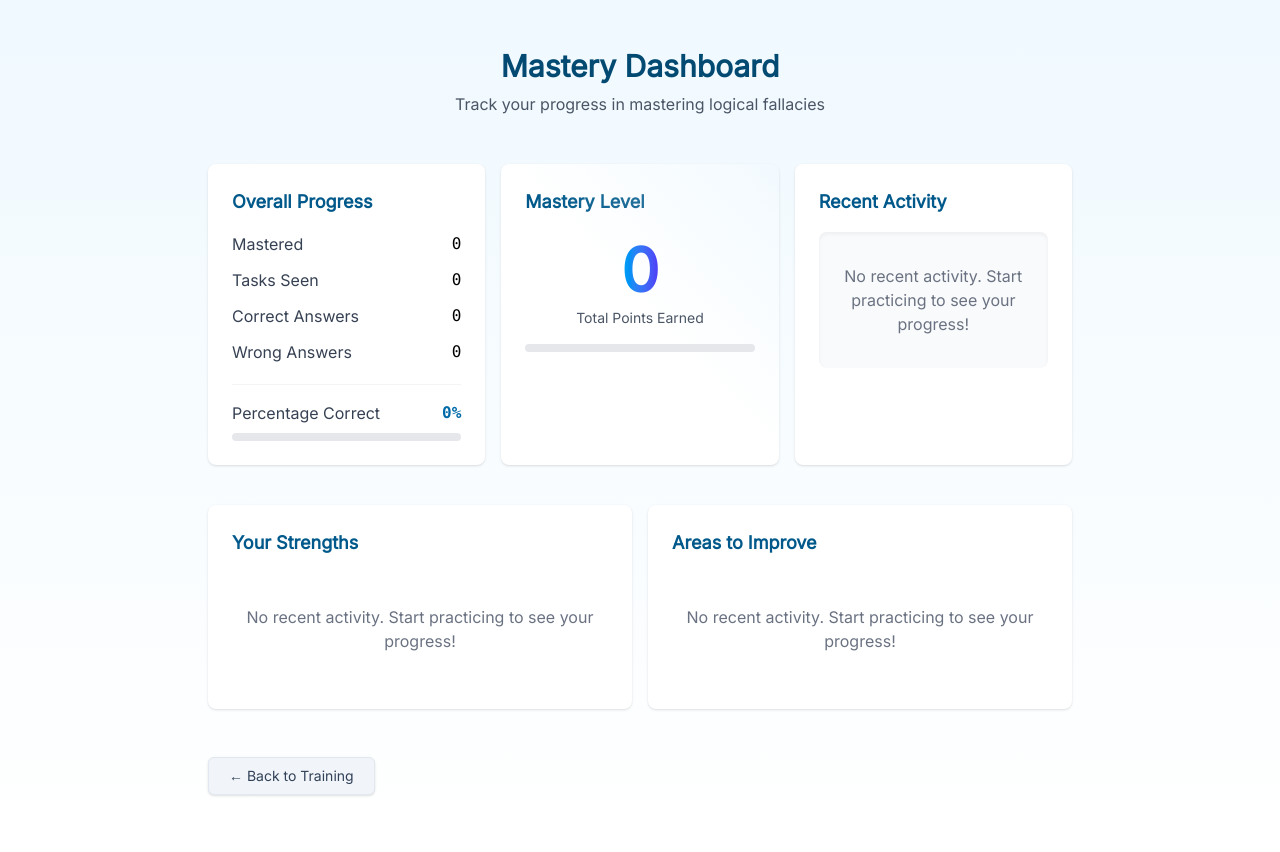
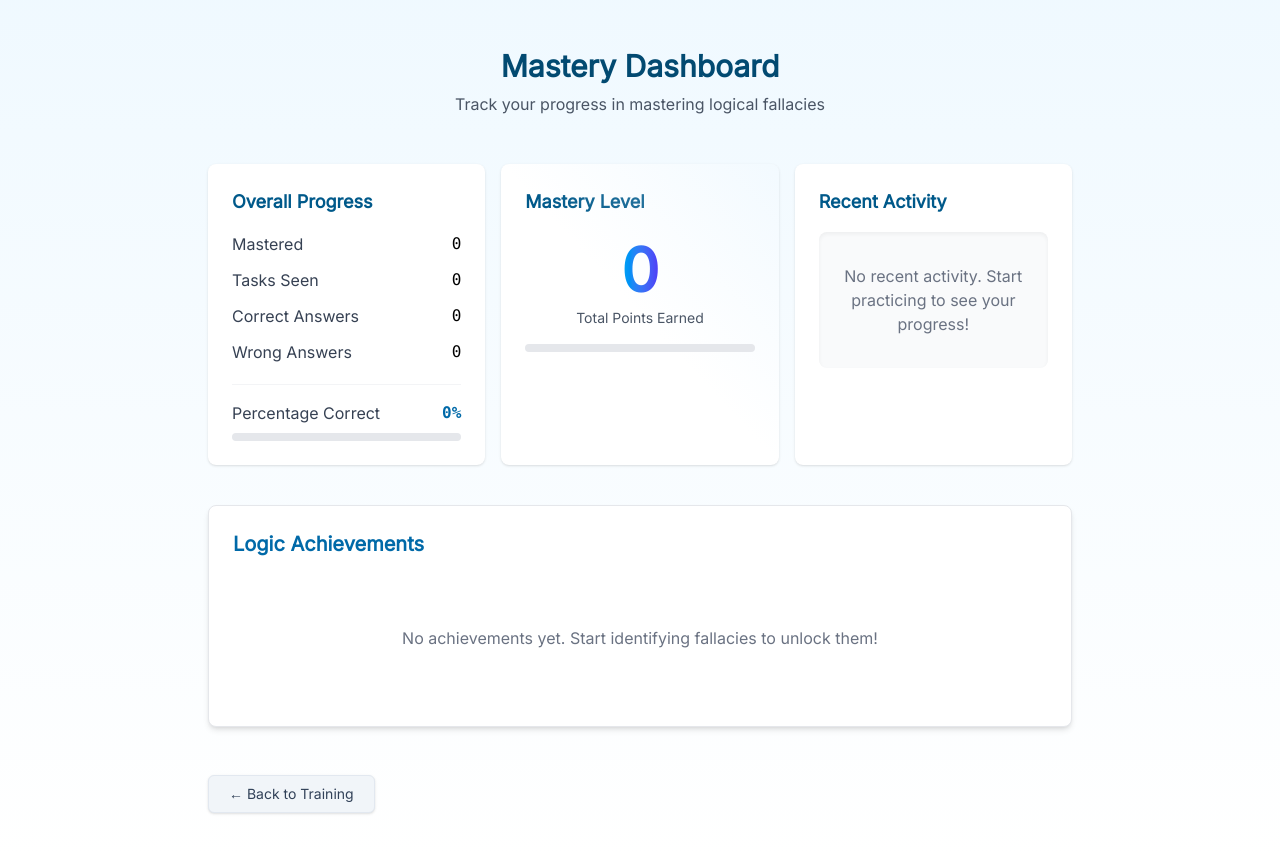
Before and after one commit to skyfortress/logic, a Next.js app: page /en/mastery in a window 1280 px wide. Shown: the top 852 px of the page. Built offline with nearby package versions, Linux system fonts and the light colour scheme.

Commit message:
feat: implement MasteredFallacyCards component and update Dashboard layout; add achievement localization

```diff
--- a/src/components/Dashboard.tsx
+++ b/src/components/Dashboard.tsx
@@ -7,6 +7,7 @@ import Button from '@/components/Button';
 import MasteryLevel from '@/components/MasteryLevel';
 import { SessionActivity } from '@/components/SessionActivity';
 import { OverallProgress } from '@/components/OverallProgress';
+import MasteredFallacyCards from '@/components/MasteredFallacyCards';
 
 export default function Dashboard({ lang, dictionary }: {
   lang: Locale;
@@ -32,24 +33,8 @@ export default function Dashboard({ lang, dictionary }: {
         </div>
     </div>
 
-    <div className="grid grid-cols-1 md:grid-cols-2 gap-4 mt-4">
-        <div className="bg-white rounded-lg shadow p-6">
-        <h2 className="font-semibold text-lg text-sky-800 mb-4">
-            {masteryDashboard.strongestFallacies}
-        </h2>
-        <div className="text-gray-500 text-center py-8">
-            {masteryDashboard.noActivity}
-        </div>
-        </div>
-
-        <div className="bg-white rounded-lg shadow p-6">
-        <h2 className="font-semibold text-lg text-sky-800 mb-4">
-            {masteryDashboard.weakestFallacies}
-        </h2>
-        <div className="text-gray-500 text-center py-8">
-            {masteryDashboard.noActivity}
-        </div>
-        </div>
+    <div className="grid grid-cols-1 gap-4 mt-4">
+        <MasteredFallacyCards dictionary={dictionary} lang={lang} />
     </div>
     </>
   );
--- a/src/components/FallacyTrainer.tsx
+++ b/src/components/FallacyTrainer.tsx
@@ -28,7 +28,8 @@ import {
   resetAnswerState,
   showMasteryDialog,
   hideMasteryDialog,
-  endCurrentSession
+  endCurrentSession,
+  MASERY_COUNT
 } from '../state/slices/fallacyTrainerSlice';
 import { FallacyResponse } from '@/pages/api/fallacy';
 import { Fallacy, EvaluationResponse } from '@/pages/api/types';
@@ -52,7 +53,7 @@ export default function FallacyTrainer({ dictionary, lang }: { dictionary: Dicti
   } = useAppSelector(state => state.fallacyTrainer);
 
   const isFallacyMastered = (fallacyType: string): boolean => {
-    return (fallacyMasteries[fallacyType] || 0) == 1;
+    return (fallacyMasteries[fallacyType] || 0) >= MASERY_COUNT;
   }
 
   const fetchNextFallacy = useCallback(async (forceReset = false) => {
--- /dev/null
+++ b/src/components/MasteredFallacyCards.tsx
@@ -0,0 +1,123 @@
+import { useAppSelector } from '@/state/hooks';
+import { Locale } from '@/i18n/settings';
+import { Dictionary } from './types';
+import { MASERY_COUNT } from '@/state/slices/fallacyTrainerSlice';
+
+interface MasteredFallacyCardsProps {
+  dictionary: Dictionary;
+  lang: Locale;
+}
+
+export default function MasteredFallacyCards({ dictionary, lang }: MasteredFallacyCardsProps) {
+  const { fallacyMasteries } = useAppSelector(state => state.fallacyTrainer);
+
+  if (Object.keys(fallacyMasteries).length === 0) {
+    return (
+      <div className="bg-white rounded-lg shadow-md p-6 border border-gray-200">
+        <h2 className="font-bold text-xl text-sky-700 mb-4">
+          {dictionary.masteryDashboard.achievements}
+        </h2>
+        <div className="flex justify-center items-center h-32">
+          <p className="text-gray-500 text-center">
+            {dictionary.masteryDashboard.noAchievements}
+          </p>
+        </div>
+      </div>
+    );
+  }
+
+  return (
+    <div className="bg-white rounded-lg shadow-md p-6 border border-gray-200">
+      <h2 className="font-bold text-xl text-sky-700 mb-4">
+        {dictionary.masteryDashboard.achievements}
+      </h2>
+      <div className="grid grid-cols-1 sm:grid-cols-2 md:grid-cols-3 gap-4">
+        {Object.keys(fallacyMasteries).map((fallacy, index) => {
+          const masteryCount = fallacyMasteries[fallacy];
+          const isMastered = masteryCount >= MASERY_COUNT;
+          const isLocked = masteryCount === 0;
+
+          return (
+            <div
+              key={index}
+              className={`relative overflow-hidden rounded-lg border ${
+                isMastered
+                  ? 'bg-gradient-to-br from-emerald-50 to-emerald-100 border-emerald-300 shadow-sm'
+                  : isLocked
+                    ? 'bg-gradient-to-br from-gray-50 to-gray-100 border-gray-300 opacity-75'
+                    : 'bg-gradient-to-br from-sky-50 to-indigo-100 border-sky-200'
+              }`}
+            >
+              <div className="absolute top-0 right-0">
+                {isMastered && (
+                  <div className="bg-emerald-500 text-xs font-medium text-white px-2 py-1 rounded-bl-md">
+                    {dictionary.masteryDashboard.masterBadge}
+                  </div>
+                )}
+              </div>
+
+              {isLocked && (
+                <div className="absolute inset-0 bg-white bg-opacity-50 flex items-center justify-center z-10">
+                  <div className="text-center">
+                    <svg xmlns="http://www.w3.org/2000/svg" className="h-10 w-10 mx-auto text-gray-400" fill="none" viewBox="0 0 24 24" stroke="currentColor">
+                      <path strokeLinecap="round" strokeLinejoin="round" strokeWidth={2} d="M12 15v2m-6 4h12a2 2 0 002-2v-6a2 2 0 00-2-2H6a2 2 0 00-2 2v6a2 2 0 002 2zm10-10V7a4 4 0 00-8 0v4h8z" />
+                    </svg>
+                    <p className="text-sm mt-2 text-gray-500">{dictionary.masteryDashboard.locked}</p>
+                  </div>
+                </div>
+              )}
+
+              <div className="p-4">
+                <h3 className={`font-bold text-lg mb-1 ${isMastered ? 'text-emerald-700' : 'text-gray-800'}`}>
+                  {fallacy}
+                </h3>
+
+                <div className="mt-3">
+                  <div className="h-2 w-full bg-gray-200 rounded-full overflow-hidden">
+                    <div
+                      className={`h-full rounded-full ${
+                        isMastered ? 'bg-emerald-500' : 'bg-sky-600'
+                      }`}
+                      style={{
+                        width: `${Math.min(100, (masteryCount / MASERY_COUNT) * 100)}%`,
+                        transition: 'width 0.5s ease-in-out'
+                      }}
+                    />
+                  </div>
+
+                  <div className="flex justify-between items-center mt-1">
+                    <span className="text-xs font-medium text-gray-500">
+                      {dictionary.masteryDashboard.progress}: {masteryCount}/{MASERY_COUNT}
+                    </span>
+                    {!isMastered && !isLocked && (
+                      <span className="text-xs font-medium text-sky-600">
+                        {dictionary.masteryDashboard.remaining.replace('{count}', String(MASERY_COUNT - masteryCount))}
+                      </span>
+                    )}
+                    {isMastered && (
+                      <span className="text-xs font-medium text-emerald-600">
+                        {dictionary.masteryDashboard.completed}
+                      </span>
+                    )}
+                  </div>
+                </div>
+
+                <div className="flex mt-2">
+                  {[...Array(MASERY_COUNT)].map((_, i) => (
+                    <svg key={i} xmlns="http://www.w3.org/2000/svg" className={`h-5 w-5 ${
+                      i < masteryCount
+                        ? isMastered ? 'text-emerald-500' : 'text-sky-500'
+                        : 'text-gray-300'
+                    }`} fill="currentColor" viewBox="0 0 24 24">
+                      <path d="M12 17.27L18.18 21l-1.64-7.03L22 9.24l-7.19-.61L12 2 9.19 8.63 2 9.24l5.46 4.73L5.82 21z" />
+                    </svg>
+                  ))}
+                </div>
+              </div>
+            </div>
+          );
+        })}
+      </div>
+    </div>
+  );
+}
--- a/src/components/types.ts
+++ b/src/components/types.ts
@@ -52,5 +52,12 @@ export interface Dictionary {
       points: string;
       history: string;
     };
+    "achievements": string;
+    "noAchievements": string;
+    "masterBadge": string;
+    "progress": string;
+    "remaining": string;
+    "completed": string;
+    "locked": string;
   };
 }
--- a/src/messages/en/index.json
+++ b/src/messages/en/index.json
@@ -72,6 +72,13 @@
       "duration": "Duration:",
       "points": "Points earned:",
       "history": "History"
-    }
+    },
+    "achievements": "Logic Achievements",
+    "noAchievements": "No achievements yet. Start identifying fallacies to unlock them!",
+    "masterBadge": "MASTERED",
+    "progress": "Progress",
+    "remaining": "{count} more to master",
+    "completed": "Achievement Unlocked!",
+    "locked": "Locked"
   }
 }
--- a/src/messages/ua/index.json
+++ b/src/messages/ua/index.json
@@ -72,6 +72,13 @@
       "duration": "Тривалість:",
       "points": "Зароблені бали:",
       "history": "Історія"
-    }
+    },
+    "achievements": "Логічні досягнення",
+    "noAchievements": "Ще немає досягнень. Починайте виявляти помилки, щоб розблокувати їх!",
+    "masterBadge": "ОСВОЄНО",
+    "progress": "Прогрес",
+    "remaining": "Ще {count} до освоєння",
+    "completed": "Досягнення розблоковано!",
+    "locked": "Заблоковано"
   }
 }
--- a/src/state/slices/fallacyTrainerSlice.ts
+++ b/src/state/slices/fallacyTrainerSlice.ts
@@ -21,6 +21,8 @@ const initialState: FallacyTrainerState = {
     points: 0,
   },
 };
+
+export const MASERY_COUNT = 3
 
 export const fallacyTrainerSlice = createSlice({
   name: "fallacyTrainer",
@@ -85,7 +87,7 @@ export const fallacyTrainerSlice = createSlice({
       }
       state.fallacyMasteries[fallacyType] += 1;
 
-      if (state.fallacyMasteries[fallacyType] == 1) {
+      if (state.fallacyMasteries[fallacyType] == MASERY_COUNT) {
         state.showMasteryDialog = true;
       }
     },
```
